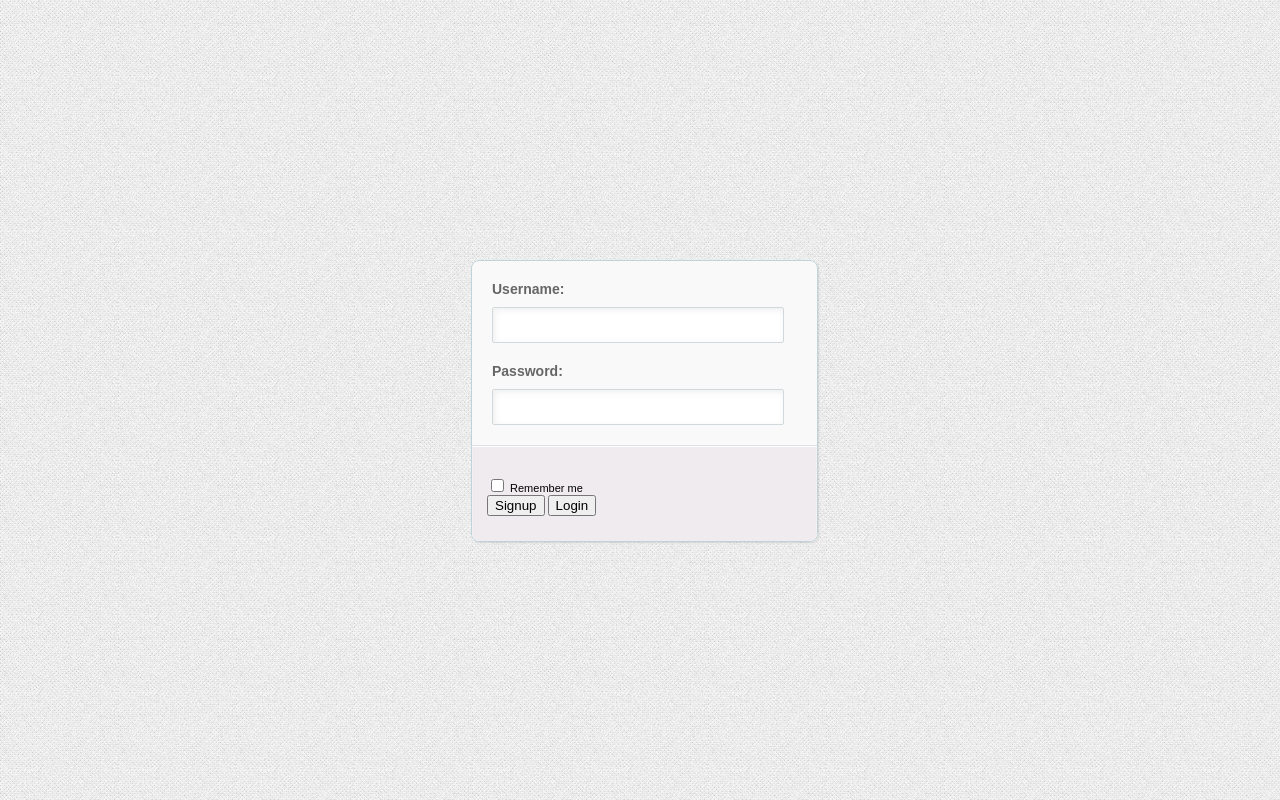
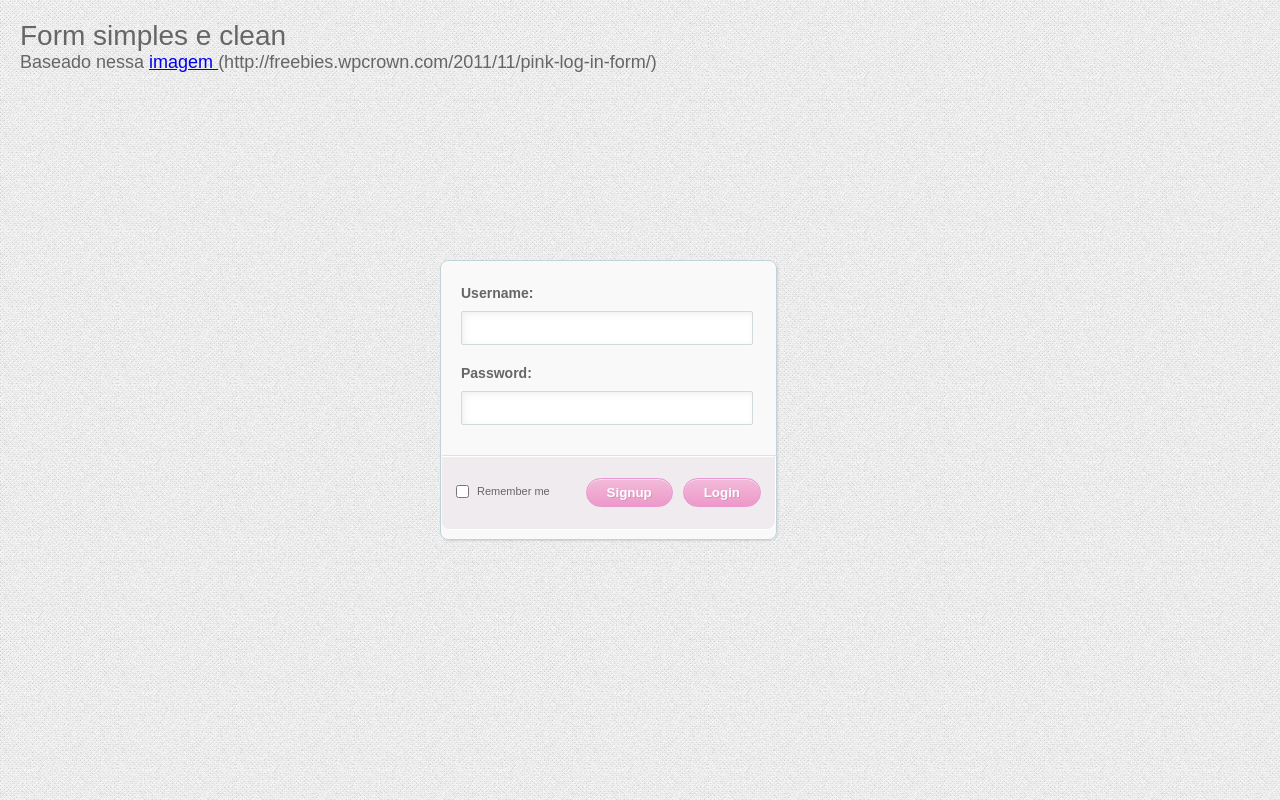
Before and after one commit to franklinjavier/lab, a plain HTML site: page form/index.html in a window 1280 px wide. Drawn offline with Linux system fonts and the light colour scheme.

Commit message:
Added footer

```diff
--- a/form/assets/css/style.css
+++ b/form/assets/css/style.css
@@ -1,6 +1,30 @@
 body {
     background: url(../img/bg.jpg) repeat;
     font: 14px Arial;
+    margin: 20px;
+    color: #666;
+}
+
+.left { float: left; }
+.right { float: right; }
+h1 { font: 28px Arial; }
+h2 { font: 18px Arial; }
+.font img {
+    opacity: 0;
+    position: absolute;
+    display: block;
+    -webkit-transition: all .3s linear;
+    -moz-transition: all .3s linear;
+}
+.font:hover img { opacity: 1; }
+
+#wrapper {
+    top: 50%;
+    left: 50%;
+    margin-left: -200px;
+    margin-top: -140px;
+    position: absolute;
+    width: 400px;
 }
 
 fieldset {
@@ -8,21 +32,14 @@ fieldset {
     border: 1px solid #c0d3da;
     border-radius: 8px;
     float: left;
-    left: 50%;
-    height: 280px;
-    margin-left: -169px;
-    margin-top: -140px;
+    min-height: 274px;
     overflow: hidden;
-    position: absolute;
-    padding: 0;
-    top: 50%;
+    padding: 4px 0 0;
     width: 335px;
     box-shadow: 1px 1px 2px rgba(0, 0, 0, .1);
 }
 
-fieldset > div {
-    margin: 10px 20px;
-}
+    fieldset > div { margin: 10px 20px; }
 
     fieldset > div > label {
         color: #666;
@@ -32,17 +49,18 @@ fieldset > div > label {
         width: 100%;
     }
 
-input[type=text]  {
+    .text  {
         border: 1px solid #d2d9dc;
         border-radius: 2px;
         box-shadow: inset 2px 2px 6px rgba(100, 100, 100, .1);
         color: #444;
         font-size: 12px;
-    padding: 10px 5px;
+        padding: 9px 5px;
         width: 280px;
         -webkit-transition: border .2s ease-in;
+        -moz-transition: border .2s ease-in;
     }
-input[type=text]:focus {
+    .text:focus {
         outline: none;
         box-shadow: 0 0 4px #f6d0ef, inset 2px 2px 6px rgba(100, 100, 100, .1);
         border: 1px solid #eab7d4;
@@ -50,15 +68,63 @@ input[type=text]:focus {
 
     footer {
         background-color: #f0ebee;
-    box-shadow: inset 0 0 2px #fff, inset 0 1px 0 #fff;
+        box-shadow: inset -1px -1px 0px #fff, inset 0 1px 0 #fff;
         border-top: 1px solid #dde0e8;
         font-size: 11px;
         float: left;
-    margin-top: 10px;
-    padding: 30px 15px;
-    width: 315px;
+        margin: 20px 0 0 1px;
+        padding: 20px 10px 21px;
+        width: 314px;
+        -webkit-border-bottom-right-radius: 8px;
+        -webkit-border-bottom-left-radius: 8px;
+        -moz-border-radius-bottomright: 8px;
+        -moz-border-radius-bottomleft: 8px;
+        border-bottom-right-radius: 8px;
+        border-bottom-left-radius: 8px;
     }
 
         .button {
+            border: 1px solid #e798ce;
+            border-radius: 80px;
+            box-shadow: inset 0px 1px 0 rgba(255, 255, 255, .5);
+            color: #fff;
+            cursor: pointer;
+            font-weight: bold;
+            float: right;
+            margin: 2px 5px;
+            background: #f2bada; /* Old browsers */
+            background: -moz-linear-gradient(top, #f2bada 0%, #ed99c9 100%); /* FF3.6+ */
+            background: -webkit-gradient(linear, left top, left bottom, color-stop(0%,#f2bada), color-stop(100%,#ed99c9)); /* Chrome,Safari4+ */
+            background: -webkit-linear-gradient(top, #f2bada 0%,#ed99c9 100%); /* Chrome10+,Safari5.1+ */
+            background: -o-linear-gradient(top, #f2bada 0%,#ed99c9 100%); /* Opera 11.10+ */
+            background: -ms-linear-gradient(top, #f2bada 0%,#ed99c9 100%); /* IE10+ */
+            background: linear-gradient(top, #f2bada 0%,#ed99c9 100%); /* W3C */
+            filter: progid:DXImageTransform.Microsoft.gradient( startColorstr='#f2bada', endColorstr='#ed99c9',GradientType=0 ); /* IE6-9 */
+            padding: 6px 20px;
+            text-shadow: 1px 1px 0px rgba(0, 0, 0, .1);
+            -webkit-transition: all .2s ease-in;
+            -moz-transition: all .2s ease-in;
+        }
 
+        .button:hover {
+            box-shadow: inset 0px 1px 0 rgba(255, 255, 255, .5),
+                        0 0 5px #f0aad1;
         }
+
+        .button:active {
+            background: #ea8bc1; /* Old browsers */
+            background: -moz-linear-gradient(top,  #ea8bc1 0%, #f0abd2 100%); /* FF3.6+ */
+            background: -webkit-gradient(linear, left top, left bottom, color-stop(0%,#ea8bc1), color-stop(100%,#f0abd2)); /* Chrome,Safari4+ */
+            background: -webkit-linear-gradient(top,  #ea8bc1 0%,#f0abd2 100%); /* Chrome10+,Safari5.1+ */
+            background: -o-linear-gradient(top,  #ea8bc1 0%,#f0abd2 100%); /* Opera 11.10+ */
+            background: -ms-linear-gradient(top,  #ea8bc1 0%,#f0abd2 100%); /* IE10+ */
+            background: linear-gradient(top,  #ea8bc1 0%,#f0abd2 100%); /* W3C */
+            filter: progid:DXImageTransform.Microsoft.gradient( startColorstr='#ea8bc1', endColorstr='#f0abd2',GradientType=0 ); /* IE6-9 */
+            box-shadow: inset 0px 1px 0 rgba(255, 255, 255, .5);
+        }
+
+        .remember { margin: 6px 0; }
+        .remember label {
+            padding: 3px 5px;
+            float: left;
+        }
--- a/form/index.html
+++ b/form/index.html
@@ -5,33 +5,54 @@
 	<title></title>
 	<link rel="stylesheet" href="assets/css/reset.css" type="text/css" media="screen" charset="utf-8">
 	<link rel="stylesheet" href="assets/css/style.css" type="text/css" media="screen" charset="utf-8">
+    <!--[if lt IE 9]>
+    <script src="//html5shiv.googlecode.com/svn/trunk/html5.js"></script>
+    <![endif]-->
+
 </head>
 <body>
 
+    <header>
+        <hgroup>
+            <h1>Form simples e clean</h1>
+            <h2>
+                Baseado nessa
+                <a href="http://freebies.wpcrown.com/2011/11/pink-log-in-form/" class="font" target="_blank">imagem
+                    <img src="assets/img/form.png" alt="" class="font-img" />
+                </a>(http://freebies.wpcrown.com/2011/11/pink-log-in-form/)
+            </h2>
+        </hgroup>
+    </header>
 
-    <!-- form>fieldset>div>label+input -->
-    <form action="">
+    <div id="wrapper">
+
+        <form action="" method="">
             <fieldset>
+
                 <div>
                     <label for="username">Username:</label>
-    			<input type="text" id="username" />
+                    <input type="text" id="username" class="text" />
                 </div>
 
                 <div>
                     <label for="password">Password:</label>
-    			<input type="text" id="password" />
+                    <input type="password" id="password" class="text" />
                 </div>
 
                 <footer>
-                <input type="checkbox" id="remember" />
+                    <div class="remember left">
+                        <input type="checkbox" id="remember" class="left" />
                         <label for="remember">Remember me</label>
-                <div class="buttons">
+                    </div>
+                    <div class="right">
+                        <input type="submit" value="Login" class="button" />
                         <input type="button" value="Signup" class="button" />
-                    <input type="submit" value="Login" class="button" />
                     </div>
                 </footer>
             </fieldset>
         </form>
 
+    </div>
+
 </body>
 </html>
```
Also changed, not shown: form/assets/img/form.png (added), 1 other file. Lines whose indentation alone changed are shown as unchanged.
